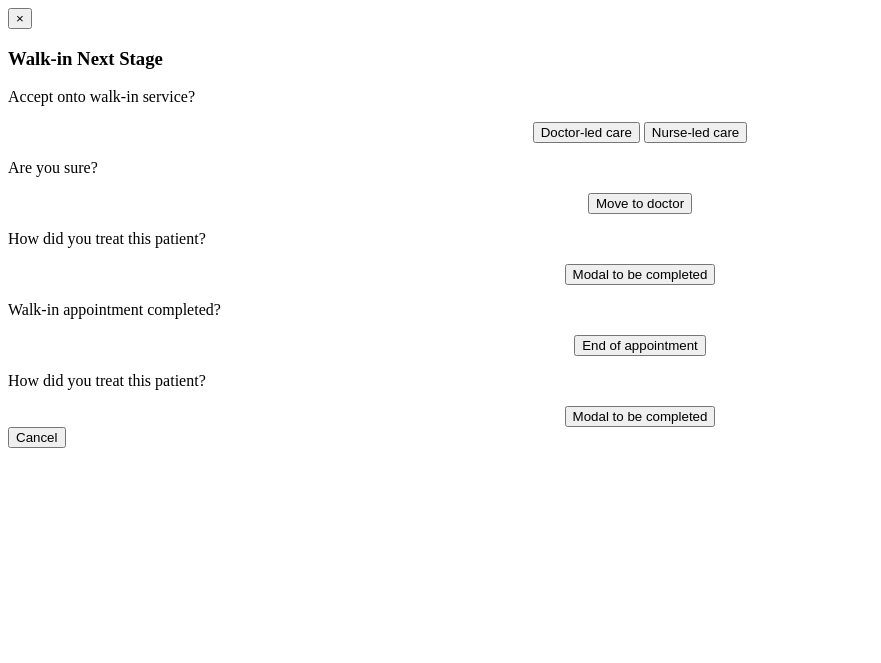
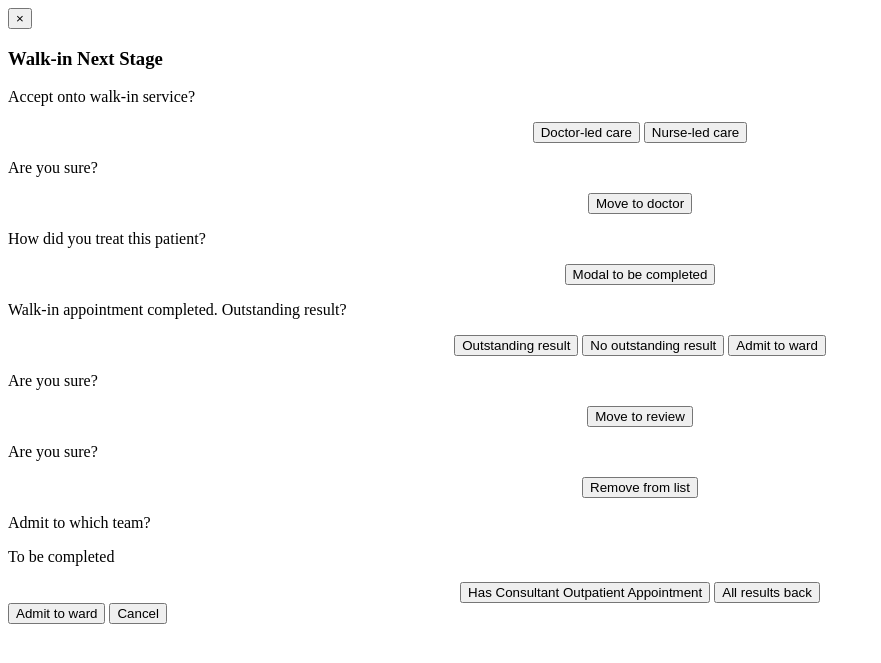
Before and after one commit to openhealthcare/opal-walk-in, a Python web app: template walkin/templates/discharge_walkin_episode.html in a window 1280 px wide. Shown: the top 663 px of the page, without its empty margins (0-881 px from the left). Run offline with Jinja, Linux system fonts and the light colour scheme; the template is opened without the code that fills it, so the values that code supplies are empty.

Commit message:
Patient flow through walkin
Refs openhealthcare/elcid#298

```diff
--- a/walkin/fixtures/walkin.teams.json
+++ b/walkin/fixtures/walkin.teams.json
@@ -1 +1 @@
-[{"pk": 25, "model": "opal.team", "fields": {"name": "walkin", "parent": null, "useful_numbers": [], "title": "Walk-in", "active": true, "order": null, "direct_add": false}}, {"pk": 26, "model": "opal.team", "fields": {"name": "walkin_triage", "parent": 25, "useful_numbers": [], "title": "Nurse Triage", "active": true, "order": null, "direct_add": false}}, {"pk": 27, "model": "opal.team", "fields": {"name": "walkin_doctor", "parent": 25, "useful_numbers": [], "title": "Doctor", "active": true, "order": null, "direct_add": false}}]
+[{"pk": 25, "model": "opal.team", "fields": {"name": "walkin", "parent": null, "useful_numbers": [], "title": "Walk-in", "active": true, "order": null, "direct_add": false}}, {"pk": 26, "model": "opal.team", "fields": {"name": "walkin_triage", "parent": 25, "useful_numbers": [], "title": "Nurse Triage", "active": true, "order": null, "direct_add": false}}, {"pk": 27, "model": "opal.team", "fields": {"name": "walkin_doctor", "parent": 25, "useful_numbers": [], "title": "Doctor", "active": true, "order": null, "direct_add": false}}, {"pk": 28, "model": "opal.team", "fields": {"name": "walkin_review", "parent": 25, "useful_numbers": [], "title": "Review", "active": true, "order": null, "direct_add": false}}]
--- a/walkin/templates/discharge_walkin_episode.html
+++ b/walkin/templates/discharge_walkin_episode.html
@@ -27,21 +27,67 @@
     </center>
   </div>
 
-
-  <div ng-show="episode.tagging[0].walkin_doctor == true && meta.rejected == null">
-    <p>Walk-in appointment completed?</p>
+  <div ng-show="episode.tagging[0].walkin_doctor == true && meta.next == null">
+    <p>Walk-in appointment completed. Outstanding result?</p>
     <center>
-      <button class="btn btn-primary btn-lg" ng-click="meta.rejected = true">End of appointment</button>
+      <button class="btn btn-primary btn-lg" ng-click="meta.next = 'outstanding'">Outstanding result</button>
+      <button class="btn btn-primary btn-lg"  ng-click="meta.next = 'no_outstanding'">No outstanding result</button>
+      <button class="btn btn-primary btn-lg"  ng-click="meta.next = 'admit'">Admit to ward</button>
     </center>
   </div>
 
-  <div ng-show="episode.tagging[0].walkin_doctor == true && meta.rejected == true">
-    <p>How did you treat this patient?</p>
+  <div ng-show="episode.tagging[0].walkin_doctor == true && meta.next == 'outstanding'">
+    <p>Are you sure?</p>
     <center>
-      <button class="btn btn-primary btn-lg"  ng-click="remove_from_list()">Modal to be completed</button>
+      <button class="btn btn-primary btn-lg"  ng-click="move_to_review()">Move to review</button>
+    </center>
+  </div>
+  <div ng-show="episode.tagging[0].walkin_doctor == true && meta.next == 'no_outstanding'">
+    <p>Are you sure?</p>
+    <center>
+      <button class="btn btn-primary btn-lg"  ng-click="remove_from_list()">Remove from list</button>
+    </center>
+  </div>
+  <div ng-show="episode.tagging[0].walkin_doctor == true && meta.next == 'admit'">
+    <p>Admit to which team?</p>
+
+    {% if teams %}
+    <div class="control-group">
+      <label>Teams</label>
+      <div >
+  {% for team in teams %}{% if not team.parent %}{% if team.direct_add %}
+          {% if team.has_subtags %}
+            <h4>{{team.title}}:</h4>
+              {% for subteam in team.team_set.all %}
+          <label class="checkbox">
+            <input type="checkbox" ng-model="editing.tagging[0].{{subteam.name}}">
+            {{subteam.title}}
+          </label>
+              {% endfor %}
+          {% else %}
+            <h4>{{team.title}}:</h4>
+      <label class="checkbox">
+        <input type="checkbox" ng-model="editing.tagging[0].{{team.name}}">
+        {{team.title}}
+      </label>
+          {% endif %}
+        {% endif %}{% endif %}{% endfor %}
+      </div>
+    </div>
+    {% endif %}
+  </div>
+
+  <div ng-show="episode.tagging[0].walkin_review == true">
+    <p>To be completed</p>
+    <center>
+      <button class="btn btn-primary btn-lg" ng-click="remove_from_list()">Has Consultant Outpatient Appointment</button>
+      <button class="btn btn-primary btn-lg"  ng-click="remove_from_list()">All results back</button>
     </center>
   </div>
 </div>
 <div class="modal-footer">
+  <span ng-show="episode.tagging[0].walkin_doctor == true && meta.next == 'admit'">
+    <button class="btn btn-primary" ng-click="admit_to_ward()">Admit to ward</button>
+  </span>
   <button class="btn" ng-click="cancel()">Cancel</button>
 </div>
--- a/walkin/templates/symptom_modal.html
+++ b/walkin/templates/symptom_modal.html
@@ -11,6 +11,7 @@
                autofocus>
       </div>
     </div>
+
     <div class="form-group">
       <label class="control-label col-sm-3">Duration</label>
       <div class="col-sm-8">
@@ -24,6 +25,7 @@
         </select>
       </div>
     </div>
+
     <div class="form-group">
       <label class="control-label col-sm-3">Details</label>
       <div class="col-sm-8">
--- a/walkin/urls.py
+++ b/walkin/urls.py
@@ -2,11 +2,13 @@
 Urls for the OPAL Walk In plugin
 """
 from django.conf.urls import patterns, url
+from django.views.generic import TemplateView
 
-from django.views.generic import TemplateView
+from walkin import views
 
 urlpatterns = patterns(
     '',
-    url('^templates/modals/discharge_walkin_episode.html/?$', TemplateView.as_view(template_name='discharge_walkin_episode.html')),
+    url('^templates/modals/discharge_walkin_episode.html/?$',
+        views.DischargeWalkinEpisodeTemplateView.as_view()),
     url('^templates/modals/add_walkin_episode.html/?$', TemplateView.as_view(template_name='add_walkin_episode_modal.html')),
 )
```
Also changed, not shown: walkin/static/js/walkin/controllers/walkin_discharge.js (+26 -8 lines), walkin/templates/list_display/walkin/location.html (+1 -0 lines), walkin/views.py (added, +12 -0 lines).
